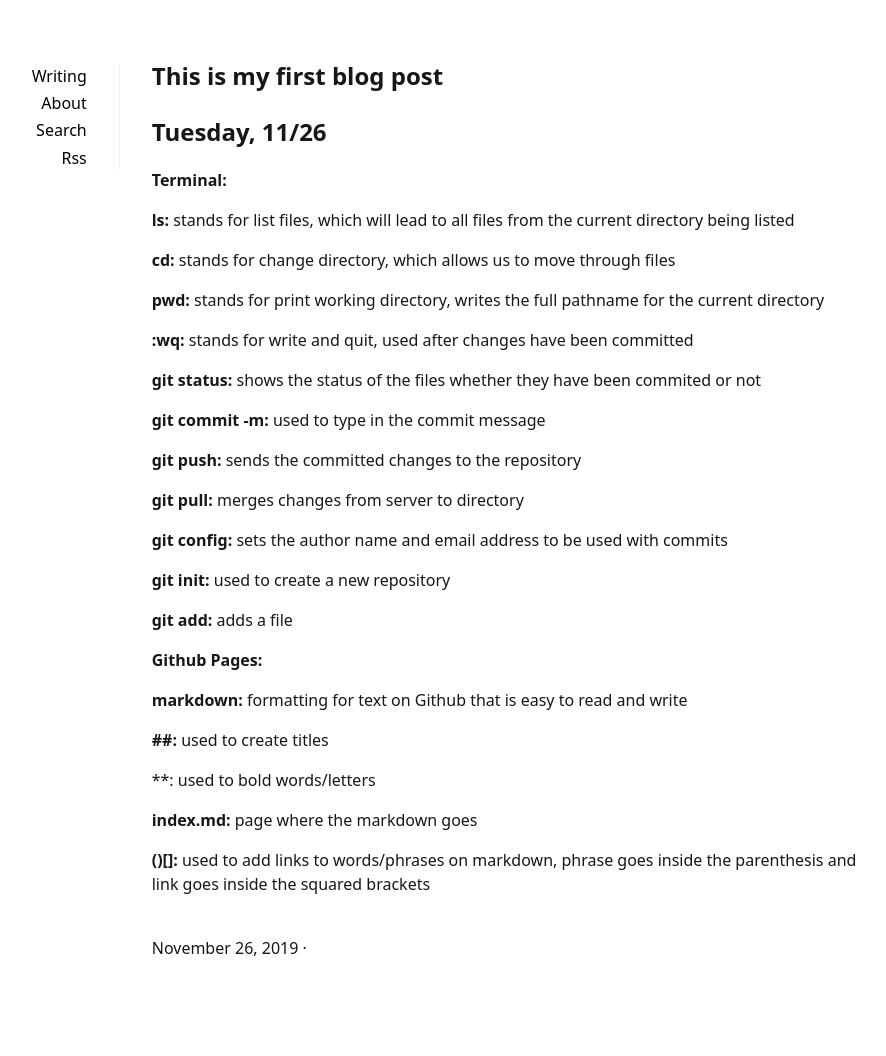
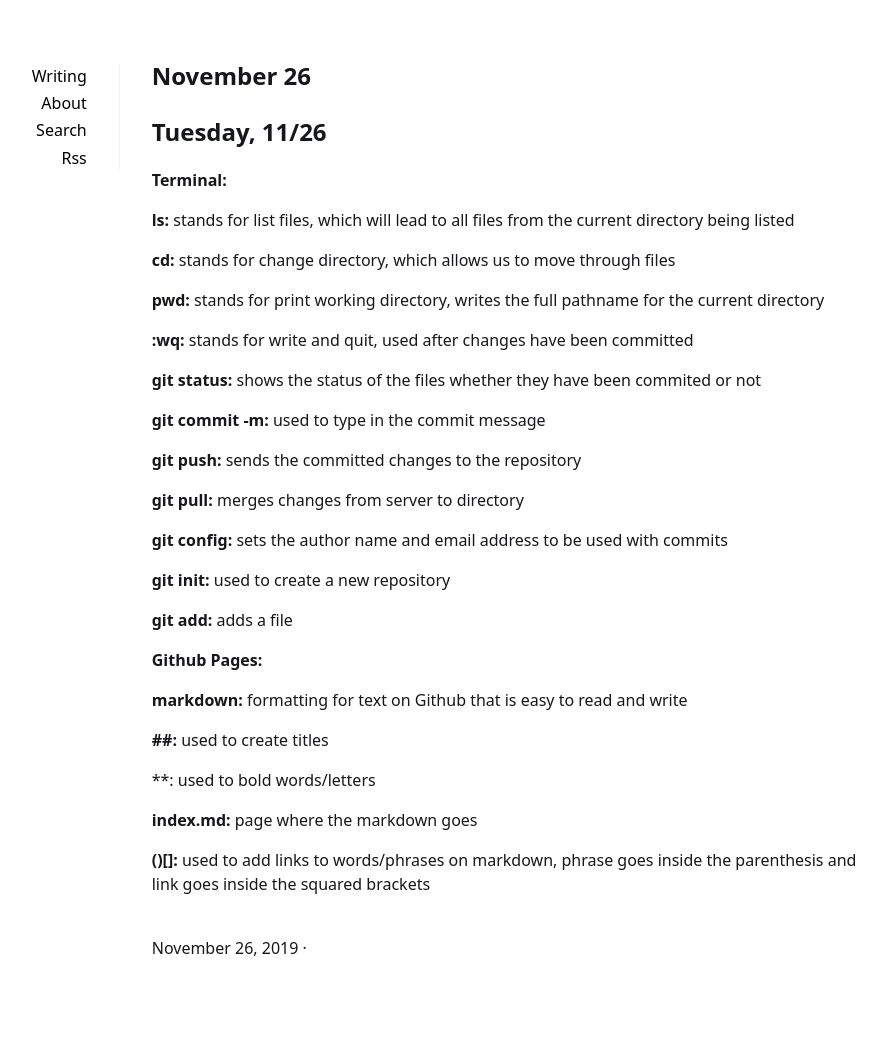
Before and after one commit to xiomaraquinonez/xiomaraquinonez.github.io, a Jekyll site: the page built from _posts/2019-11-26-November26.md, in a window 1280 px wide. Shown: the whole page, without its empty margins (201-1087 px from the left). Built offline with Jekyll 4.4.1, drawn with Linux system fonts in a browser that asks for light colours.

Commit message:
Update 2019-11-26-November26.md

```diff
--- a/_posts/2019-11-26-November26.md
+++ b/_posts/2019-11-26-November26.md
@@ -1,6 +1,6 @@
 ---
 layout: post
-title:  "This is my first blog post"
+title:  "November 26"
 author: Vinish
 categories: [ tutorial ]
 ---
```
